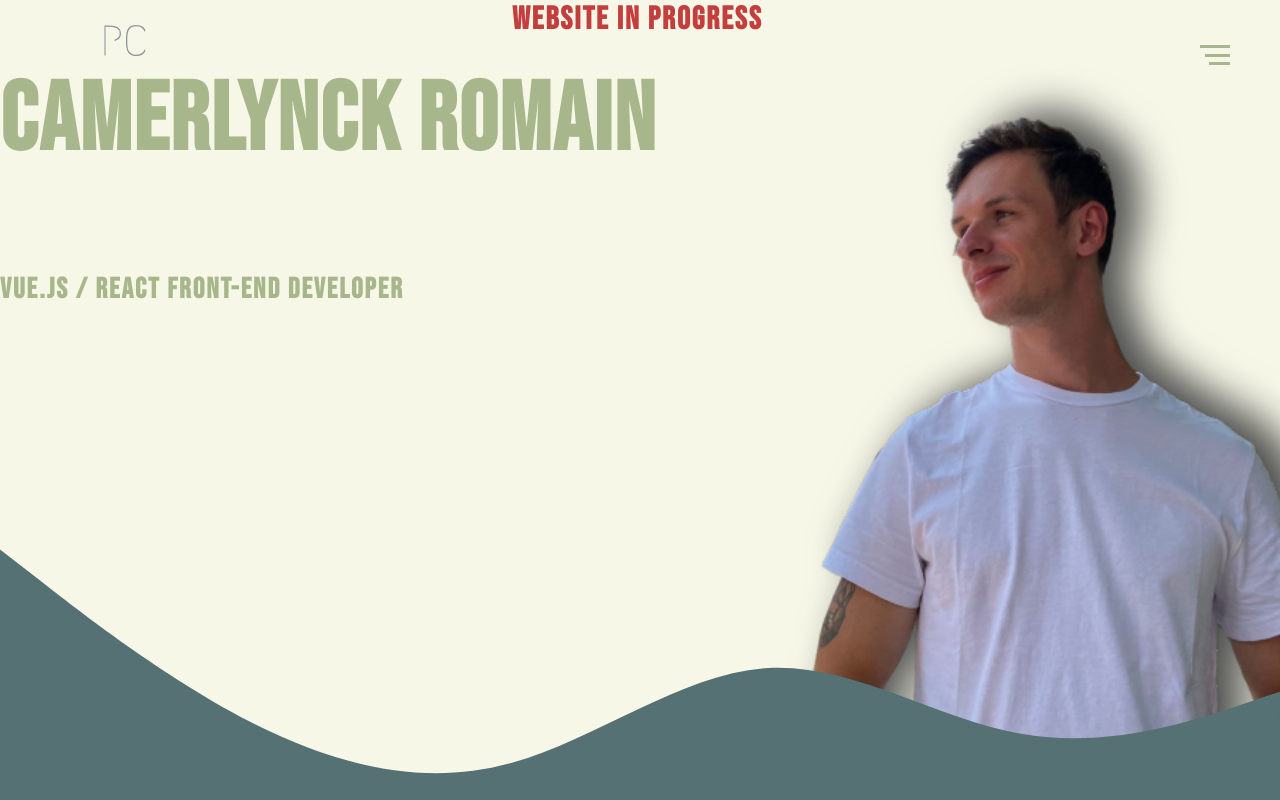
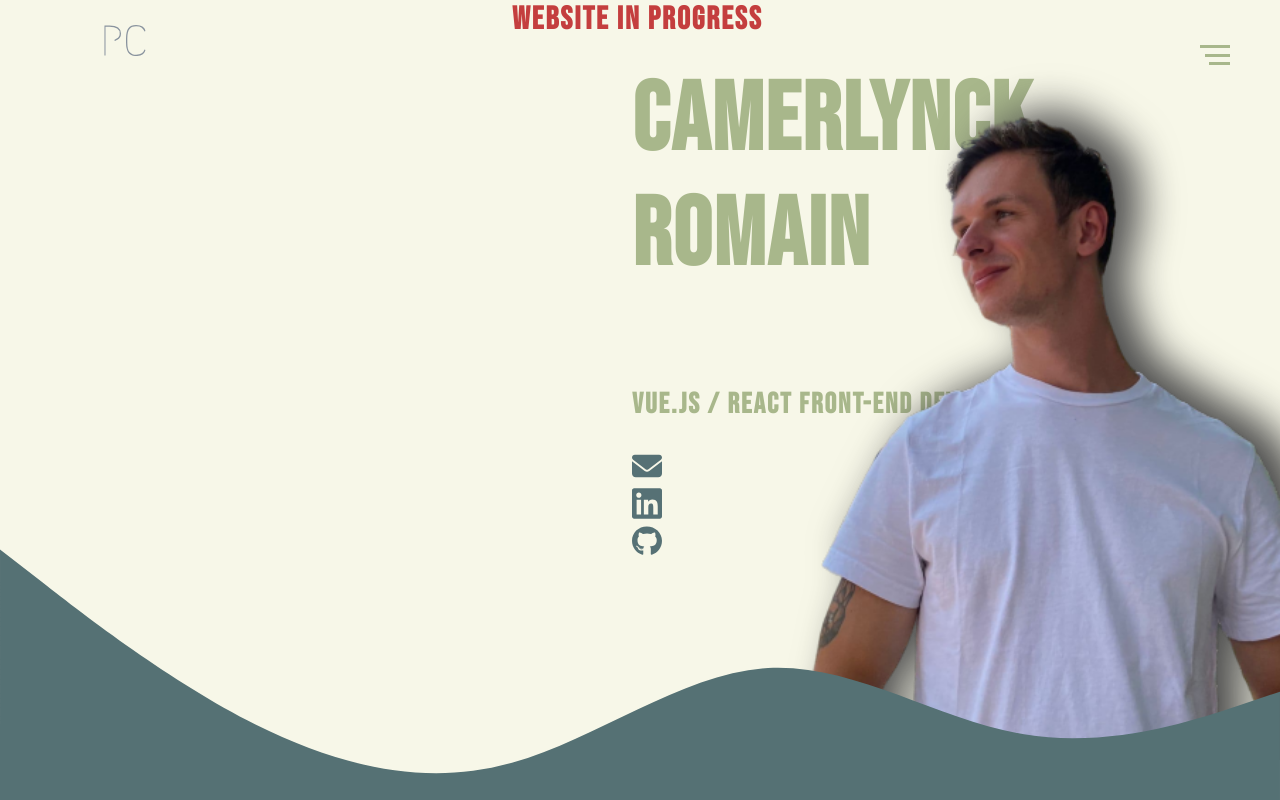
Before and after one commit to ParvaCamer/portfolio, a Vue app: page / in a window 1280 px wide. Shown: the top 800 px of the page. Built offline with nearby package versions, Linux system fonts and the light colour scheme.

Commit message:
add Logo component - design home

```diff
--- a/src/Pages/Home.vue
+++ b/src/Pages/Home.vue
@@ -17,6 +17,7 @@
             <div class="home-container-flex">
                 <h1>Camerlynck Romain</h1>
                 <h3><span>Vue.Js / React Front-end</span> developer</h3>
+                <LogoReachMe :style="changeLogoColor"/>
             </div>
             <img class="picture-profile-image" src="../assets/picture-profile.png" alt="picture profile" />
             <svg xmlns="http://www.w3.org/2000/svg" viewBox="0 0 1440 320">
@@ -34,12 +35,14 @@
 import AboutMe from './AboutMe.vue';
 import Projects from './Projects.vue';
 import Favicon from '../components/Home/Favicon.vue';
+import LogoReachMe from '../components/UI/LogoReachMe.vue';
 
 export default {
     components: {
         AboutMe,
         Projects,
-        Favicon
+        Favicon,
+        LogoReachMe
     },
     created() {
         const iconFiles = import.meta.glob('/src/assets/favicon/*');
@@ -65,6 +68,15 @@ export default {
         isMenuOpen: {
             type: Boolean,
             required: true
+        }
+    },
+    computed: {
+        changeLogoColor() {
+            return {
+                '--color': "invert(48%) sepia(6%) saturate(1542%) hue-rotate(138deg) brightness(83%) contrast(80%)",
+                '--color-hover': "invert(72%) sepia(19%) saturate(417%) hue-rotate(39deg) brightness(95%) contrast(91%)",
+                '--width': '30px'
+            }
         }
     },
     methods: {
@@ -94,6 +106,8 @@ export default {
     height: 100vh;
     position: relative;
     overflow: hidden;
+    display: flex;
+
 
     .logo-image {
         width: 50px;
@@ -103,14 +117,14 @@ export default {
     }
 
     .home-favicon-animation {
-        position: absolute;
-        width: 100%;
-        height: 100%;
+        position: relative;
+        width: 50%;
     }
 
     .home-container-flex {
         display: flex;
         flex-direction: column;
+        height: auto;
 
         h1 {
             position: relative;
--- a/src/components/Layouts/Footer.vue
+++ b/src/components/Layouts/Footer.vue
@@ -2,15 +2,7 @@
     <footer @click="hideMenu">
         <div class="footer">
             <div class="row flex">
-                <a href="mailto:romain.camerlynck@gmail.com">
-                    <img src="../../assets/Footer/envelope-solid.svg" alt="envelope svg"/>
-                </a>
-                <a href="https://www.linkedin.com/in/romain-camerlynck-b974a6177/" target="_blank">
-                    <img src="../../assets/Footer/linkedin.svg" alt="linkedin svg"/>
-                </a>
-                <a href="https://github.com/ParvaCamer" target="_blank">
-                    <img src="../../assets/Footer/github.svg" alt="github svg"/>
-                </a>
+                <LogoReachMe :style="changeLogoColor"/>
             </div>
             <div class="row">
                 <ul>
@@ -33,7 +25,11 @@
 </template>
 
 <script>
+import LogoReachMe from '../UI/LogoReachMe.vue';
 export default {
+    components: {
+        LogoReachMe
+    },
     props: {
         isMenuOpen: {
             type: Boolean,
@@ -44,6 +40,13 @@ export default {
         getFullYear() {
             const date = new Date();
             return date.getFullYear();
+        },
+        changeLogoColor() {
+            return {
+                '--color': "invert(95%) sepia(7%) saturate(702%) hue-rotate(33deg) brightness(104%) contrast(86%)",
+                '--color-hover': "invert(95%) sepia(5%) saturate(2119%) hue-rotate(26deg) brightness(80%) contrast(75%)",
+                '--width': '45px'
+            }
         }
     },
     methods: {
@@ -89,22 +92,6 @@ footer {
                 margin-top: 120px;
             }
 
-            a {
-                text-decoration: none;
-                cursor: pointer;
-                z-index: 1;
-
-                img {
-                    width: 45px;
-                    filter: invert(95%) sepia(7%) saturate(702%) hue-rotate(33deg) brightness(104%) contrast(86%);
-                    transition: filter .5s;
-
-                    &:hover {
-                        filter: invert(95%) sepia(5%) saturate(2119%) hue-rotate(26deg) brightness(80%) contrast(75%);
-                    }
-                }
-            }
-
             ul {
                 width: 100%;
                 padding: 0;
@@ -143,4 +130,5 @@ footer {
     .footer .row a i {
         margin: 0% 3%;
     }
-}</style>
+}
+</style>
--- /dev/null
+++ b/src/components/UI/LogoReachMe.vue
@@ -0,0 +1,40 @@
+<template>
+    <a href="mailto:romain.camerlynck@gmail.com">
+        <img src="../../assets/Footer/envelope-solid.svg" alt="envelope svg" :style="style"/>
+    </a>
+    <a href="https://www.linkedin.com/in/romain-camerlynck-b974a6177/" target="_blank">
+        <img src="../../assets/Footer/linkedin.svg" alt="linkedin svg" :style="style"/>
+    </a>
+    <a href="https://github.com/ParvaCamer" target="_blank">
+        <img src="../../assets/Footer/github.svg" alt="github svg" :style="style"/>
+    </a>
+</template>
+
+<script>
+export default {
+    props: ['style'],
+    computed: {
+        changeColor() {
+            return this.style;
+        }
+    }
+}
+</script>
+
+<style lang="scss" scoped>
+a {
+    text-decoration: none;
+    cursor: pointer;
+    z-index: 1;
+
+    img {
+        width: var(--width);
+        filter: var(--color);
+        transition: filter .5s;
+
+        &:hover {
+            filter: var(--color-hover);
+        }
+    }
+}
+</style>
```
